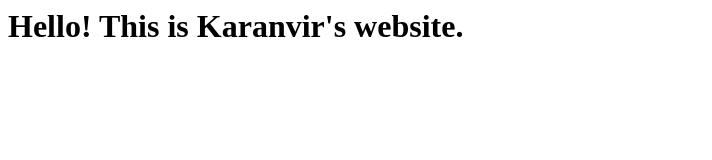
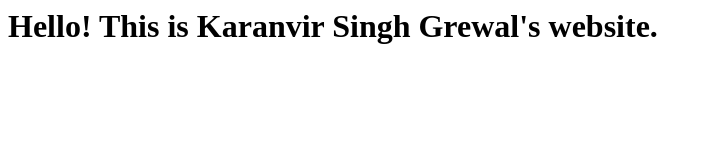
Before and after one commit to karanvirrsingh/karanvirrsingh.github.io, a plain HTML site: page index.html in a window 1280 px wide. Shown: the whole page, without its empty margins (0-712 px from the left). Drawn offline with Linux system fonts and the light colour scheme.

Commit message:
Update website title with full name

```diff
--- a/index.html
+++ b/index.html
@@ -1 +1 @@
-<h1>Hello! This is Karanvir's website.</h1>
+<h1>Hello! This is Karanvir Singh Grewal's website.</h1>
```
